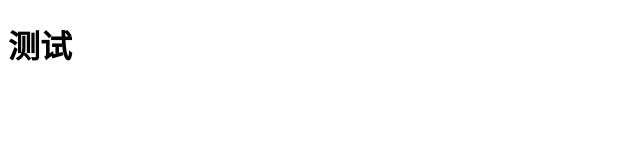
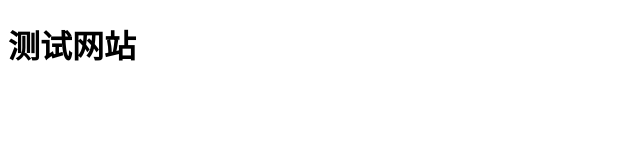
Before and after one commit to YJlio/JL, a plain HTML site: page index.html in a window 1280 px wide. Shown: the whole page, without its empty margins (0-640 px from the left). Drawn offline with Linux system fonts and the light colour scheme.

Commit message:
update index.html.
Signed-off-by: ylj <a1254053272@foxmail.com>

```diff
--- a/index.html
+++ b/index.html
@@ -5,6 +5,6 @@
 		<title></title>
 	</head>
 	<body>
-		<h1>测试</h1>
+		<h1>测试网站</h1>
 	</body>
 </html>
```
